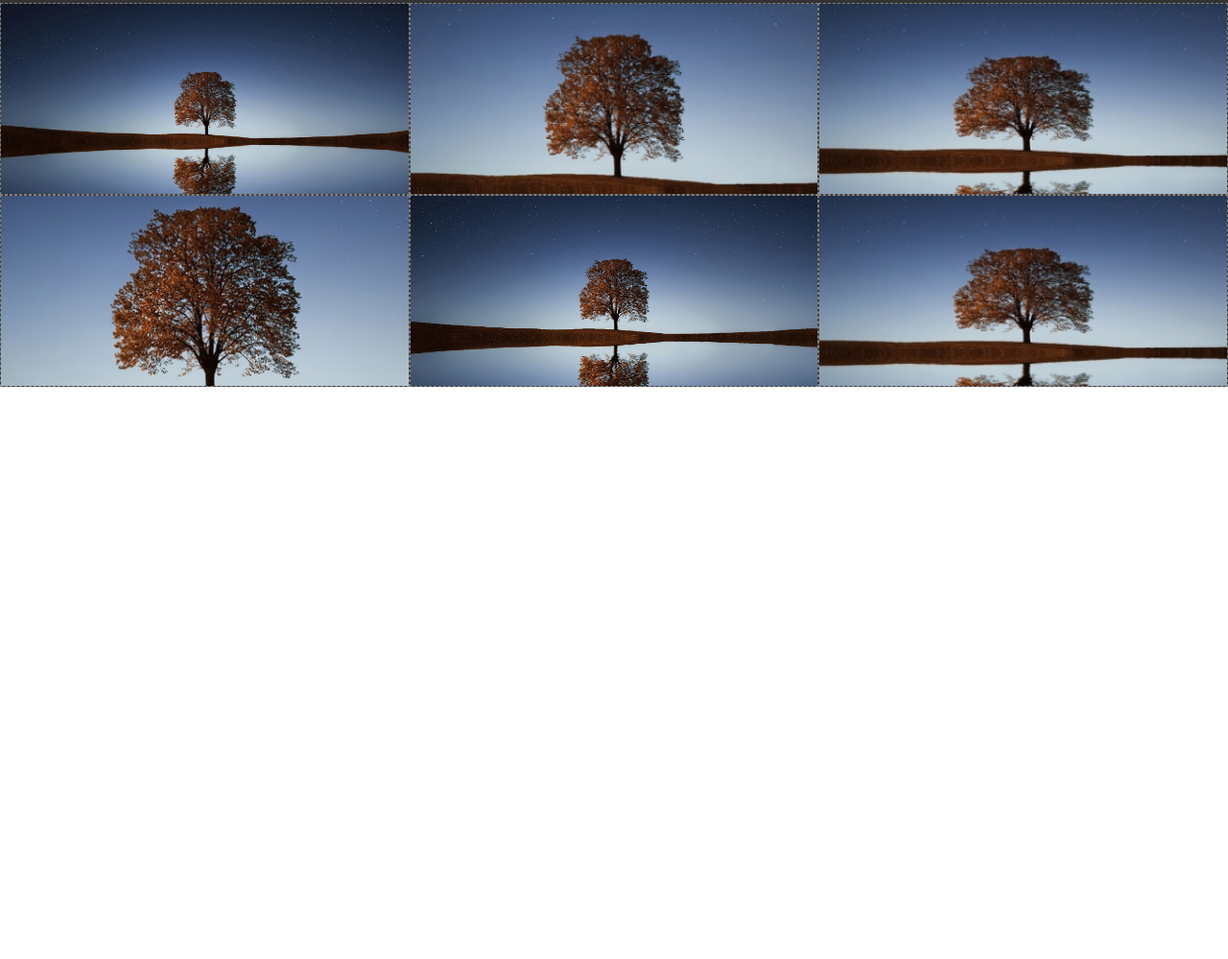
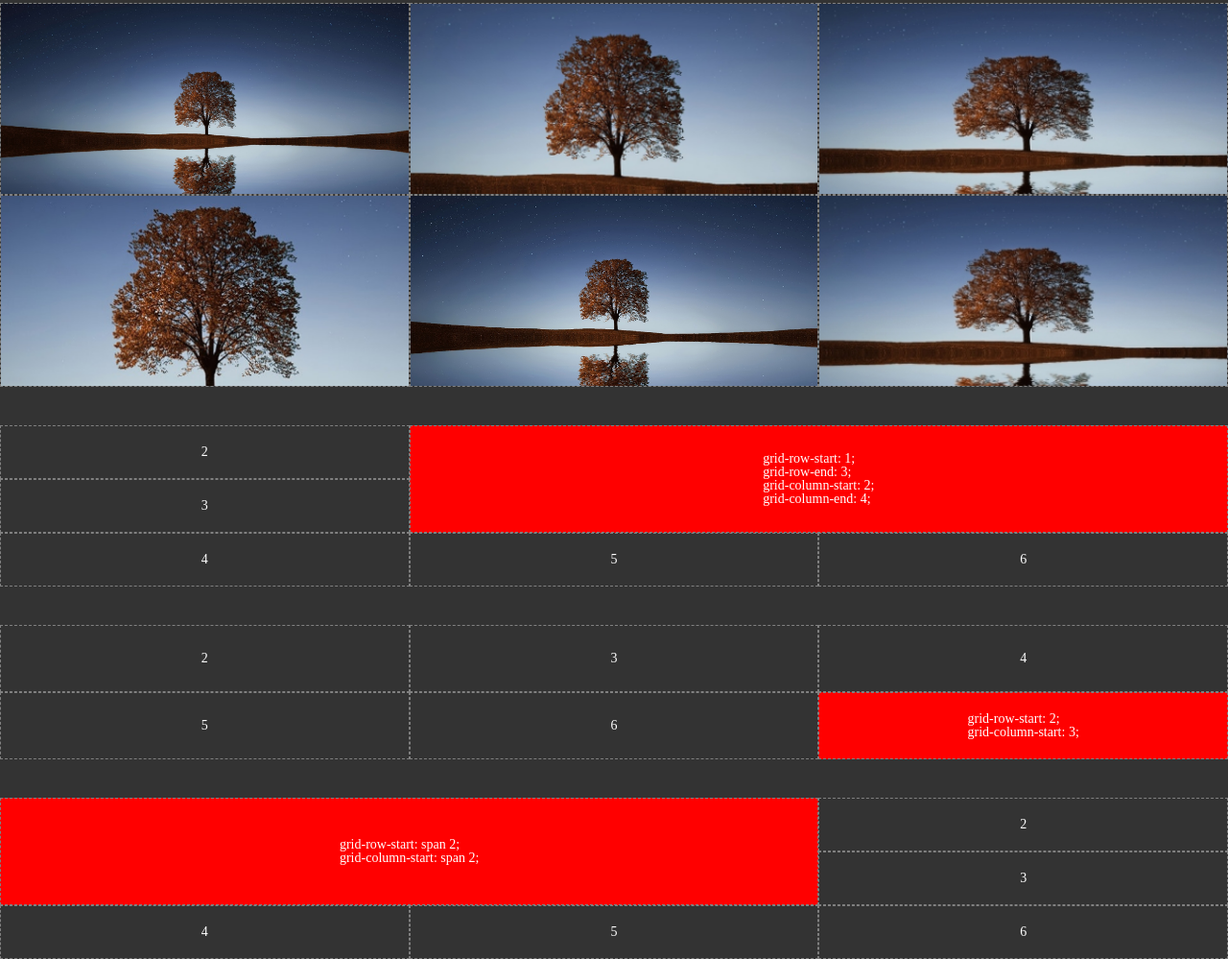
Before and after one commit to Sashahjggggv/GRID, a plain HTML site: page index.html in a window 1280 px wide. Shown: the part 2015-3014 px from the top of the page at 96% size. Before the commit the page ends 2418 px from the top, so only its background shows below. Drawn offline with Linux system fonts and the light colour scheme.

Commit message:
update scss

```diff
--- a/#sourse/main.scss
+++ b/#sourse/main.scss
@@ -114,3 +114,41 @@
 		}
 	}
 }
+.grid-items-1 {
+	display: grid;
+	grid-template: repeat(2, 1fr)/ repeat(3, 1fr);
+
+	&__item {
+		&_bg {
+			background: red;
+			grid-row-start: 1;
+			grid-row-end: 3;
+			grid-column-start: 2;
+			grid-column-end: 4;
+		}
+	}
+}
+.grid-items-2 {
+	display: grid;
+	grid-template: repeat(2, 1fr)/ repeat(3, 1fr);
+
+	&__item {
+		&_bg {
+			background: red;
+			grid-row-start: 2;
+			grid-column-start: 3;
+		}
+	}
+}
+.grid-items-3 {
+	display: grid;
+	grid-template: repeat(2, 1fr)/ repeat(3, 1fr);
+
+	&__item {
+		&_bg {
+			background: red;
+			grid-row-start: span 2;
+			grid-column-start: span 2;
+		}
+	}
+}
--- a/index.html
+++ b/index.html
@@ -65,6 +65,37 @@
 			<div class="grid-images-3__item item"><img src="img/Temp-800x600.jpg" alt="image"></div>
 			<div class="grid-images-3__item item"><img src="img/Temp-400x400.jpg" alt="image"></div>
 		</div>
+		<div class="title"></div>
+		<div class="grid-items-1">
+			<div class="grid-items-1__item grid-items-1__item_bg item">grid-row-start: 1;<br>grid-row-end: 3;<br>grid-column-start: 2;<br>grid-column-end: 4;<br></div>
+			<div class="grid-items-1__item item">2</div>
+			<div class="grid-items-1__item item">3</div>
+			<div class="grid-items-1__item item">4</div>
+			<div class="grid-items-1__item item">5</div>
+			<div class="grid-items-1__item item">6</div>
+		</div>
+		<div class="title"></div>
+		<div class="grid-items-2">
+			<div class="grid-items-2__item grid-items-2__item_bg item">
+				grid-row-start: 2;<br>
+				grid-column-start: 3;</div>
+			<div class="grid-items-2__item item">2</div>
+			<div class="grid-items-2__item item">3</div>
+			<div class="grid-items-2__item item">4</div>
+			<div class="grid-items-2__item item">5</div>
+			<div class="grid-items-2__item item">6</div>
+		</div>
+		<div class="title"></div>
+		<div class="grid-items-3">
+			<div class="grid-items-3__item grid-items-3__item_bg item">
+				grid-row-start: span 2;<br>
+				grid-column-start: span 2;</div>
+			<div class="grid-items-3__item item">2</div>
+			<div class="grid-items-3__item item">3</div>
+			<div class="grid-items-3__item item">4</div>
+			<div class="grid-items-3__item item">5</div>
+			<div class="grid-items-3__item item">6</div>
+		</div>
 	</div>
 </body>
 </html>
```
Also changed, not shown: css/main.css.
